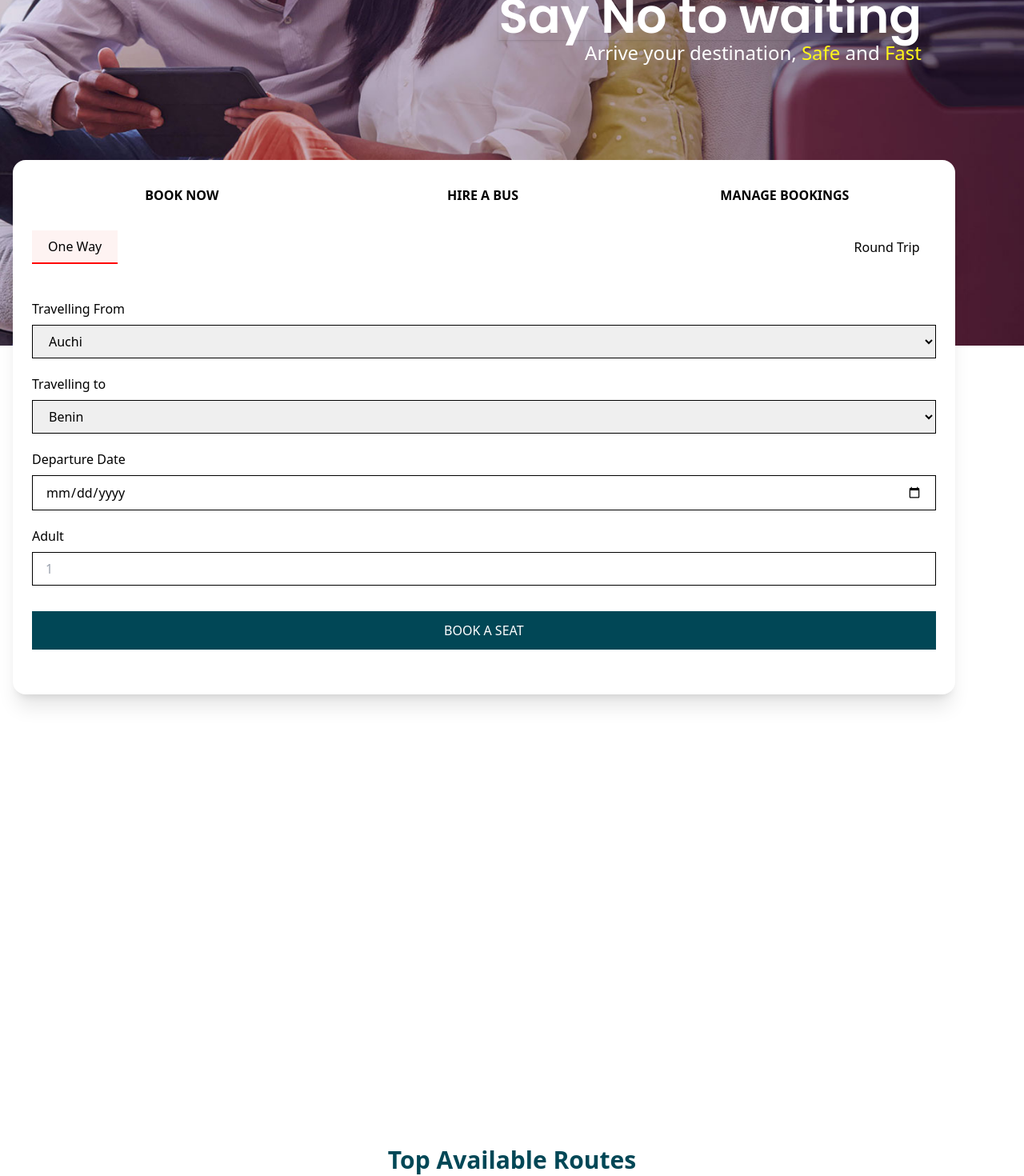
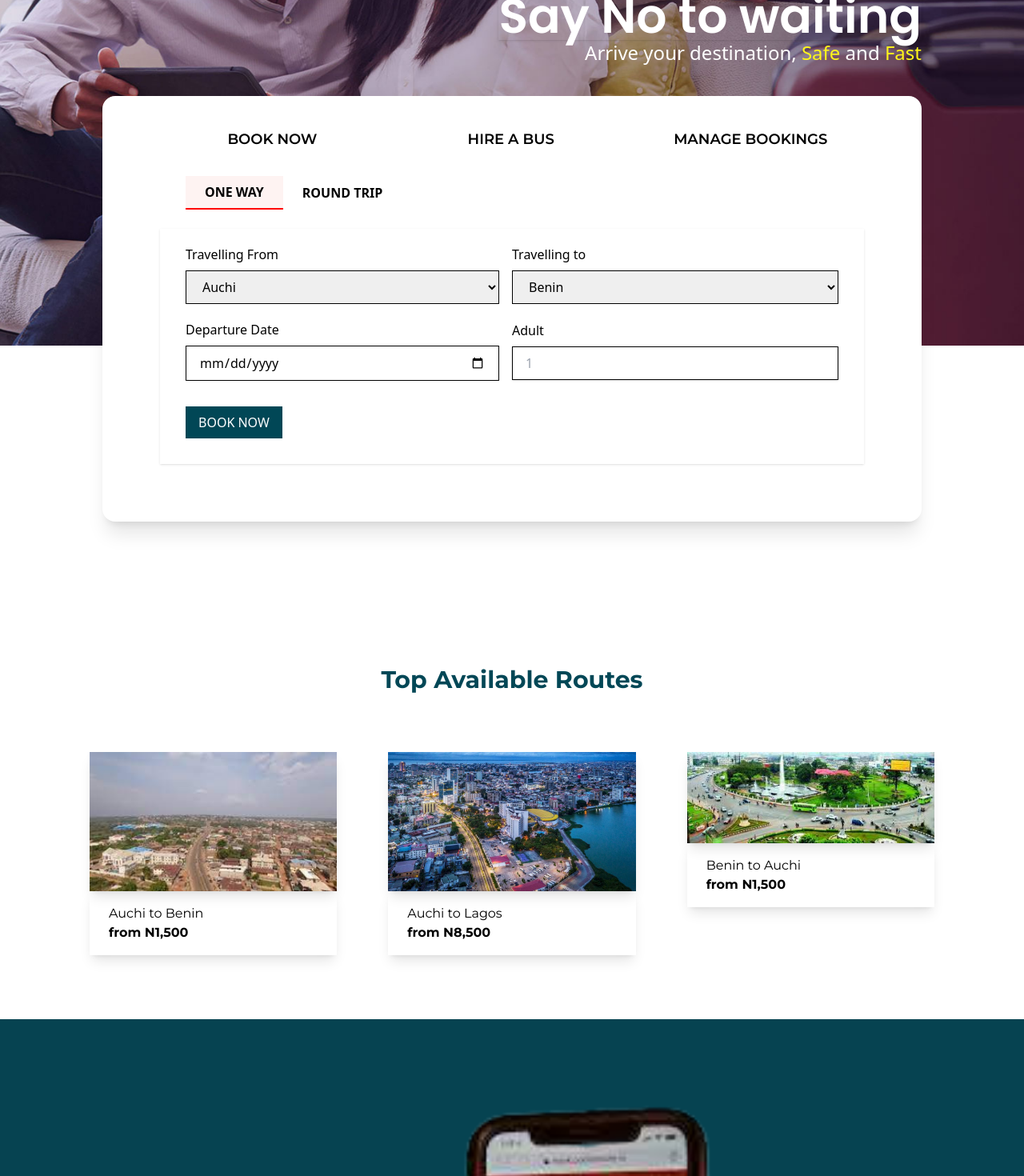
Before and after one commit to JoshuaOyewole/afemai, a React (Create React App) app: page / in a window 1280 px wide. Shown: the part 360-1830 px from the top of the page at 80% size. Built offline with nearby package versions, Linux system fonts and the light colour scheme.

Commit message:
iPad and Tablet responsiveness adeed

```diff
--- a/public/index.html
+++ b/public/index.html
@@ -17,8 +17,7 @@
 
     <title>Afemai Motors | Fast, and Affordable</title>
   </head>
-  <body class="lg:scroll-smooth">
+  <body class="lg:scroll-smooth relative">
     <div id="root" class="box-border"></div>
-
   </body>
 </html>
--- a/src/App.css
+++ b/src/App.css
@@ -12,13 +12,44 @@ body{
 
 .booking{
     background-color: white;
-    position: absolute;
-    width: 92%;
-    margin-left: 1rem;
-    margin-right: 2rem;
-    top: 35rem;
+    width: 90%;
+    left: 0;
+    right: 0;
+    top: 36rem;
+    margin: auto;
 }
+/* @media (min-height: 600px && 750px) {
 
+} */
+@media (min-width:768px) {
+    .booking {
+        top: 42rem;
+    }
+    .blank{
+        min-height: 25vh;
+    }
+}
+@media (min-width:1024px) {
+    .booking {
+        top: 65rem;
+    }
+}
+@media (min-width:1200px) {
+    .booking {
+        top: 30rem;
+        width: 80%;
+    }
+}
+/* @media (min-width:1024px) {
+    .booking {
+        transform: translate(-67%, -25%);
+    }
+}
+ */
+
+h2,h3,h4{
+    font-family: 'montserrat';
+}
 .toggleBtn{
     position: absolute;
     top: 7px;
--- a/src/App.js
+++ b/src/App.js
@@ -10,6 +10,7 @@ import About from './pages/About';
 import Home from './pages/Home';
 import Terminals from './pages/Terminals';
 import Contact from './pages/Contact';
+import Terms from './pages/Terms';
 
 
 function App() {
@@ -28,6 +29,8 @@ function App() {
         <Route path="/about" element={<About />}/>
         <Route path="/terminals" element={<Terminals />} />
         <Route path="/contact" element={<Contact />} />
+        <Route path="/terms" element={<Terms />} />
+        <Route path="/about" element={<About />} />
       </Routes>
         }
       </Router>
--- a/src/components/Booking.js
+++ b/src/components/Booking.js
@@ -2,52 +2,52 @@ import React from 'react'
 
 function Booking() {
     return (
-        <div className='booking shadow-xl rounded-2xl bg-white lg:mx-40 px-6 pt-6 pb-14'>
-            <div className="flex justify-around header font-semibold mx-auto uppercase items-center">
-                <button className=' py-2 grow basis-1/2 uppercase font-semibold'>Book Now</button>
-                <button className=' py-2 px-1 font-semibold grow basis-1/2 uppercase'>Hire a Bus</button>
-                <button className=' py-2 px-1 font-semibold grow basis-1/2 uppercase'>Manage Bookings</button>
+        <div className='booking shadow-xl rounded-2xl bg-white lg:mx-40 px-6 md:py-20 md:px-16 pt-6 pb-14 absolute xl:py-8'>
+            <div className="flex justify-around header font-semibold mx-auto uppercase items-center md:text-lg font-Montserrat lg:justify-start">
+                <button className=' py-2 grow basis-1/2 uppercase text-sm font-semibold md:text-lg '>Book Now</button>
+                <button className=' py-2 px-1 font-semibold grow text-sm basis-1/2 uppercase md:text-lg'>Hire a Bus</button>
+                <button className=' py-2 px-1 font-semibold grow text-sm basis-1/2 uppercase md:text-lg'>Manage Bookings</button>
             </div>
-            <div className="booking-type flex justify-between py-6">
-                <button className='active py-2 px-5'>One Way</button>
-                <button className='py-2 px-5'>Round Trip</button>
+            <div className="booking-type flex justify-between py-6 lg:justify-start lg:px-10">
+                <button className='active py-2 px-5 uppercase font-semibold md:text-md md:px-6 md:py-2'>One Way</button>
+                <button className='py-2 px-5 uppercase font-semibold md:text-md md:px-6 md:py-2'>Round Trip</button>
             </div>
-            <div className="booking-form">
-                <div className="form">
-                    <div className='mx-auto'>
+            <div className="booking-form lg:px-2 lg:pb-10">
+                <form className="form shadow lg:px-8">
+                    <div className="grid md:grid-cols-2">
+                        <div className='md:mr-4'>
                             <label htmlFor="travelingTo" className='block mt-5 mb-2'>Travelling From</label>
                             <select id="cars" name="cars"  className='border py-2 px-4 w-full' required>
-                            <option value="volvo" className='border py-2 px-4 w-full'>Auchi</option>
-                            <option value="saab" className='border py-2 px-4 w-full'>Ekpoma</option>
-                            <option value="fiat" className='border py-2 px-4 w-full'>Benin</option>
-                            <option value="audi" className='border py-2 px-4 w-full'>Lagos</option>
+                                <option value="Auchi" className='border py-2 px-4 w-full'>Auchi</option>
+                                <option value="Ekpoma" className='border py-2 px-4 w-full'>Ekpoma</option>
+                                <option value="Benin" className='border py-2 px-4 w-full'>Benin</option>
+                                <option value="Lagos" className='border py-2 px-4 w-full'>Lagos</option>
                             </select>
                         </div>
-                   <div className='mx-auto'>
+                        <div className=''>
                             <label htmlFor="travelingTo" className='block mt-5 mb-2'>Travelling to</label>
                             <select id="cars" name="cars"  className='border py-2 px-4 w-full' required>
-                            <option value="volvo" className='border py-2 px-4 w-full'>Benin</option>
-                            <option value="saab" className='border py-2 px-4 w-full'>Ekpoma</option>
-                            <option value="fiat" className='border py-2 px-4 w-full'>Auchi</option>
-                            <option value="audi" className='border py-2 px-4 w-full'>Lagos</option>
+                                <option value="Benin" className='border py-2 px-4 w-full'>Benin</option>
+                                <option value="Ekpoma" className='border py-2 px-4 w-full'>Ekpoma</option>
+                                <option value="Auchi" className='border py-2 px-4 w-full'>Auchi</option>
+                                <option value="Lagos" className='border py-2 px-4 w-full'>Lagos</option>
                             </select>
                         </div>
-                   <div className='mx-auto grid-2 justify-around'>
-                        <div className='mx-auto'>
+                    </div>
+                   <div className='mx-auto justify-around md:grid md:grid-cols-2 md:items-center'>
+                        <div className='mx-auto md:mx-0 md:mr-4'>
                                 <label htmlFor="travelingTo" className='block mt-5 mb-2'>Departure Date</label>
                                 <input type="date" placeholder='Arrival Location' className='border py-2 w-full px-4'/>
                         </div>
-                        <div className='mx-auto'>
+                        <div className='mx-auto md:mx-0'>
                                 <label htmlFor="travelingTo" className='block mt-5 mb-2'>Adult</label>
-                                <input type="number" placeholder='1' className='border py-2 w-full px-4'/>
+                                <input type="number" placeholder='1' className='border py-2 w-full px-4 shadow'/>
                         </div>
                     </div>
-                    <div className="flex justify-center items-center mt-8">
-                        <input type="submit" value="Book a Seat" className='bg-primary py-3 px-4 w-full text-white uppercase' />
+                    <div className="flex justify-center items-center md:justify-start mt-8 md:mt-16 lg:mt-8 lg:pb-8">
+                        <input type="submit" value="Book Now" className='bg-primary py-2 md:py6 px-4 text-white uppercase hover:bg-400' />
                     </div>
-
-
-                </div>
+                </form>
             </div>
         </div>
     )
--- a/src/components/Navbar.js
+++ b/src/components/Navbar.js
@@ -25,7 +25,7 @@ function Navbar() {
                     </svg>
                     07032054367</li>
             </div>
-            <nav className='navbar bg-white-800 font-semibold font-Montserrat shadow flex flex-col justify-between lg:px-16 md:flex-row'>
+            <nav className='navbar bg-white-800 font-semibold font-Montserrat shadow flex flex-col justify-between md:px-16 md:flex-row md:py-3 lg:py-0 lg:py-1.5'>
                 <div className="logo py-4 px-6 flex text-red">
                     <svg xmlns="http://www.w3.org/2000/svg" className="h-5 w-5"  viewBox="0 0 20 20" fill="currentColor">
                     <path fillRule="evenodd" d="M5.05 4.05a7 7 0 119.9 9.9L10 18.9l-4.95-4.95a7 7 0 010-9.9zM10 11a2 2 0 100-4 2 2 0 000 4z" clipRule="evenodd"  />
--- a/src/components/Route.js
+++ b/src/components/Route.js
@@ -3,8 +3,8 @@ import React from 'react'
 function Route({routeImg, routePrice, destination, location}) {
 
     return (
-        <figure className='mx-auto px-12 rounded mt-8'>
-            <img src={routeImg} alt={`${location} to ${destination}`} className='mx-auto shadow-lg h-full w-full'/>
+        <figure className='mx-auto px-16 lg:px-8 rounded mt-8 w-full md:px-4'>
+            <img src={routeImg} alt={`${location} to ${destination}`} className='mx-auto shadow-lg md:h-auto w-full'/>
             <figcaption className='mx-auto bg-gray py-4 px-6 shadow-lg'>
                 <p className="route font-Montserrat">{location} to {destination}</p>
                 <p className="price font-Montserrat font-extrabold">from N{routePrice}</p>
--- a/src/pages/Home.js
+++ b/src/pages/Home.js
@@ -14,25 +14,27 @@ function Home() {
             <Navbar />
             <Slideshow />
             <Booking />
-            <section className='min-h-screen bg-gray'>
+            <section className='min-h-screen bg-gray blank'>
                 {/* Hello */}
             </section>
-            <section className='min-h-screen mt-40 pb-20'>
+            <section className=' mt-40 pb-20'>
                 <h2 className="header-title text-primary py-10 text-center text-3xl font-bold">
                     Top Available Routes
                 </h2>
+                <div className="md:grid md:grid-cols-2 lg:grid-cols-3 md:px-16 lg:px-20">
                 {
                     TopRoutes.map(topRoute=>{
                         return <Route {...topRoute} key={topRoute.id} />
                     })
                 }
+                </div>
             </section>
-            <section className="promo flex flex-col pt-20">
-                <img src={promoImg} className='-mb-9' alt="Enjoy up to 10% when
+            <section className="promo flex flex-col pt-20 md:bg-tertiary md:pb-10 ">
+                <img src={promoImg} className='-mb-9 md:w-1/2 md:m-auto' alt="Enjoy up to 10% when
                     you book Online" />
-                <div className="promo-text text-white bg-tertiary py-10 px-8">
-                    <h4 className='font-poppins font-bold text-2xl'>Enjoy up to 10% when you book Online</h4>
-                    <p className="text-secondary text-lg">
+                <div className="promo-text text-white bg-tertiary py-10 px-8 text-center">
+                    <h4 className='font-Montserrat font-bold text-2xl md:text-5xl'>Enjoy up to 10% when you book Online</h4>
+                    <p className="text-secondary text-lg md:text-4xl font-Montserrat md:pt-6">
                         www.afemaimotor.com
                     </p>
                 </div>
--- /dev/null
+++ b/src/pages/Terms.js
@@ -0,0 +1,11 @@
+import React from 'react'
+
+function Terms() {
+    return (
+        <div>
+            <h3>Terms and Conditions</h3>
+        </div>
+    )
+}
+
+export default Terms
--- a/tailwind.config.js
+++ b/tailwind.config.js
@@ -18,6 +18,7 @@ module.exports = {
       'bubble-gum': '#ff77e9',
       'bermuda': '#78dcca',
       'primary': "#014756",
+      'primary-dark': '#014766',
       'secondary': "#FFF61A",
       'brand': "#274501",
       'tertiary': "#064351",
```
Also changed, not shown: src/components/Contact.js (+6 -7 lines), src/components/Footer.js (+8 -4 lines). Lines whose indentation alone changed are shown as unchanged.
